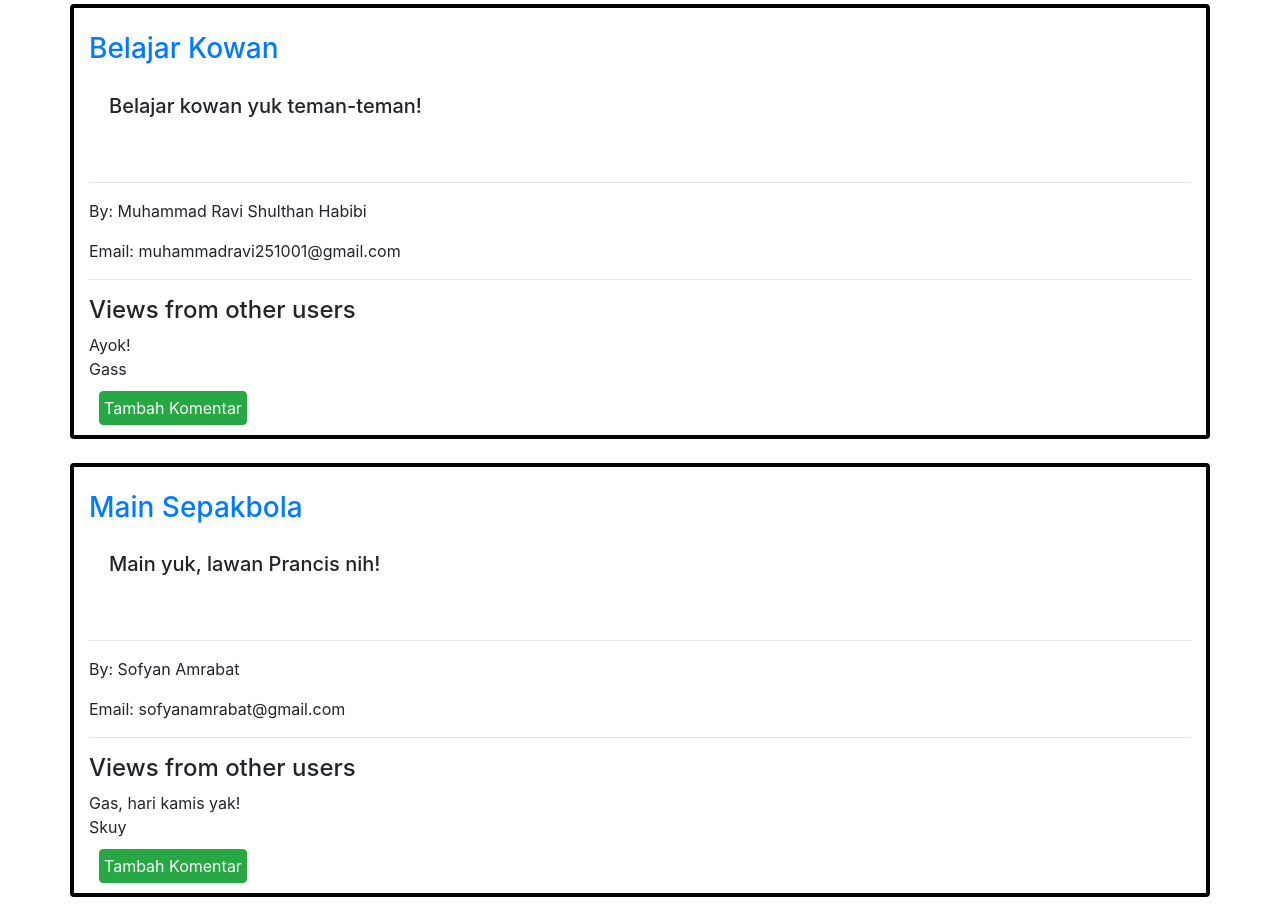
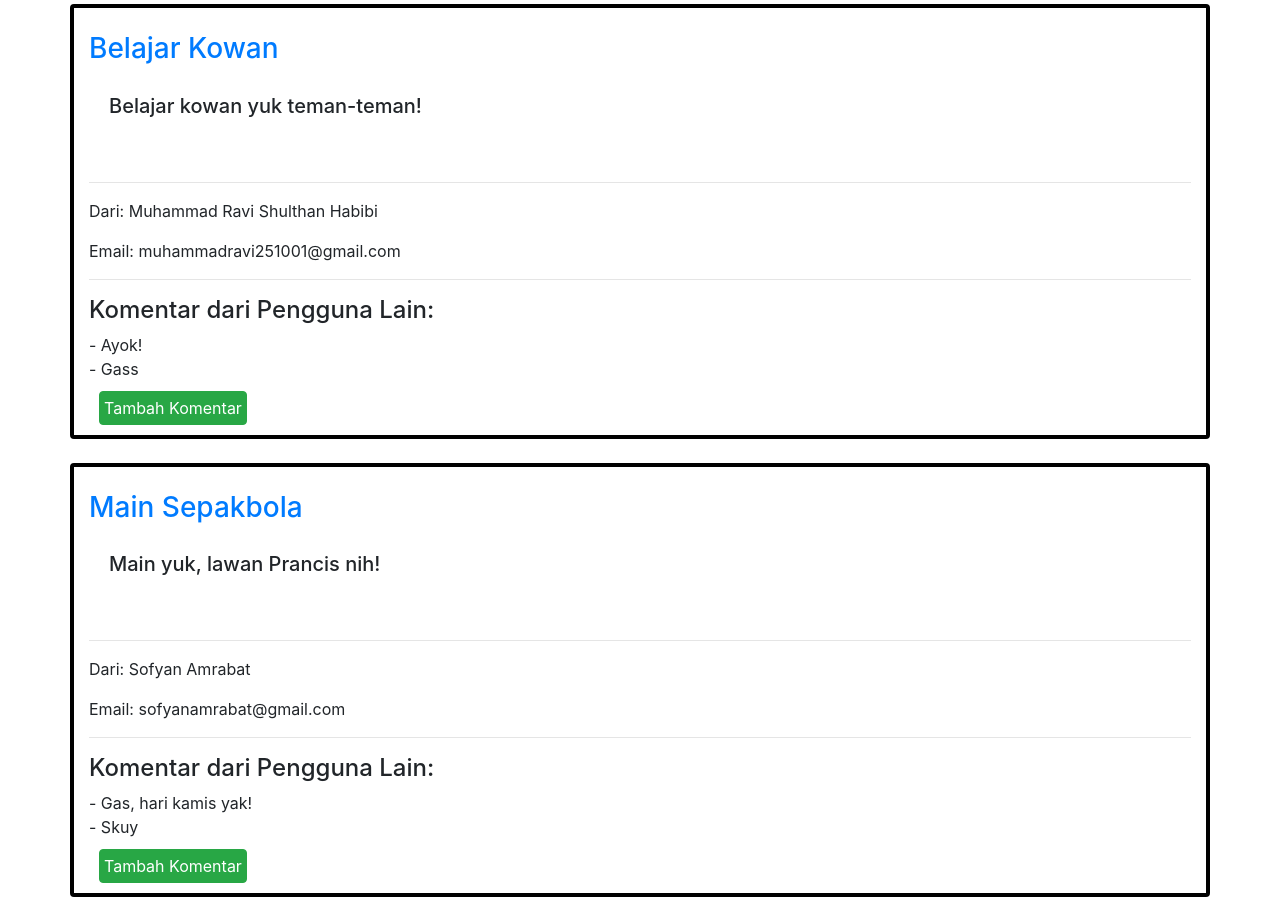
Before and after one commit to muhammadravi251001/mini-socmed, a Django app: page / in a window 1280 px wide. Shown: the part 288-1209 px from the top of the page. Run offline with Django 3.2, Linux system fonts and the light colour scheme; data comes from the database, SQL or seed files in the repository; both versions use the stored data as it was after the commit; some libraries are stand-ins or nearby versions.

Commit message:
editing some html

```diff
--- a/templates/home.html
+++ b/templates/home.html
@@ -34,14 +34,14 @@
                                 <p>{{forum.description}}</p>
                             </h5>
                             <hr>
-                            <p> By: {{forum.name}}</p>
+                            <p> Dari: {{forum.name}}</p>
                             Email: {{forum.email}}
                             <hr>
-                            <h4>Views from other users</h4>
+                            <h4>Komentar dari Pengguna Lain:</h4>
                             {%for discuss in discussions%}
                             {%for objs in discuss%}
                             {% if objs.forum == forum %}
-                               {{objs.discuss}}
+                               - {{objs.discuss}}
                                <br>
                             {% endif %}
                             {%endfor%}
```
Also changed, not shown: db.sqlite3.
